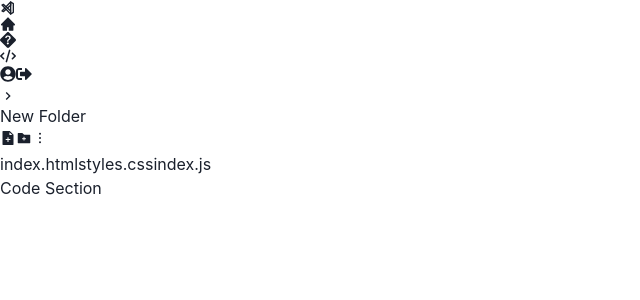
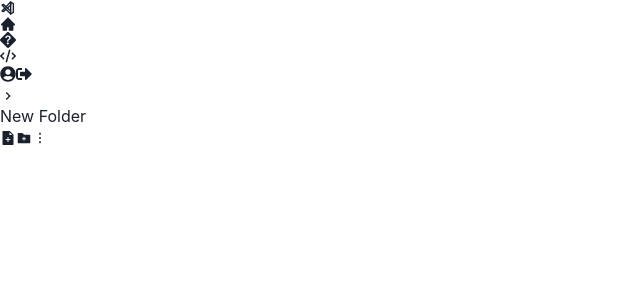
Before and after one commit to ijTuhin/code-editor, a React (Vite) app: page /dev in a window 1280 px wide. Shown: the top 300 px of the page, without its empty margins (0-640 px from the left). Built offline with nearby package versions, Linux system fonts and the light colour scheme.

Commit message:
get file name from tree

```diff
--- a/src/components/IDE/Dev/DevEditorSection/DevEditorSection.jsx
+++ b/src/components/IDE/Dev/DevEditorSection/DevEditorSection.jsx
@@ -1,14 +1,27 @@
-import React from "react";
+import React, { useEffect, useState } from "react";
+import { RxCross2 } from "react-icons/rx";
 
-export default function DevEditorSection() {
+export default function DevEditorSection({ opennedFile, setOpennedFile }) {
+  const [fileSelected, setFileSelected] = useState(opennedFile[0]);
   return (
     <div className={`w-full text-sm`}>
-      <nav className={`flex gap-x-1 py-3 border-b border-gray-800 w-full`}>
-        <button className={`pl-3 pr-1.5`}>index.html</button>
-        <button className={`px-1.5`}>styles.css</button>
-        <button className={`px-1.5`}>index.js</button>
+      <nav
+        className={`flex gap-x-1 mt-3 pb-1 px-1.5 border-b border-stone-800 w-full`}
+      >
+        {opennedFile.map((i, idx) => (
+          <button
+            onClick={() => setFileSelected(i)}
+            key={idx}
+            className={`px-1.5 py-1.5 flex items-center relative text-xs gap-x-1 rounded-tl-lg bg-stone-700/40`}
+          >
+            <span>{i}</span>
+            <span className={`relative top-[0.05rem]`}>
+              <RxCross2 />
+            </span>
+          </button>
+        ))}
       </nav>
-      <section className={`p-3`}>Code Section</section>
+      <section className={`p-3`}>Code Section of {fileSelected}</section>
     </div>
   );
 }
--- a/src/components/IDE/Dev/DevMainUI.jsx
+++ b/src/components/IDE/Dev/DevMainUI.jsx
@@ -1,14 +1,22 @@
-import React from "react";
 import SideMainNavBar from "../../Navbar/SideMainNavBar";
 import DevSideBar from "./DevSideBar/DevSideBar";
 import DevEditorSection from "./DevEditorSection/DevEditorSection";
+import { useState } from "react";
 
 export default function DevMainUI() {
+  const [opennedFile, setOpennedFile] = useState([]);
   return (
     <main className={`bg-stone-950 text-gray-400 lg:h-screen h-fit flex`}>
       <SideMainNavBar />
-      <DevSideBar/>
-      <DevEditorSection/>
+      <DevSideBar opennedFile={opennedFile} setOpennedFile={setOpennedFile} />
+      {opennedFile.length !== 0 ? (
+        <DevEditorSection
+          opennedFile={opennedFile}
+          setOpennedFile={setOpennedFile}
+        />
+      ) : (
+        <></>
+      )}
     </main>
   );
 }
--- a/src/components/IDE/Dev/DevSideBar/ChildFolder.jsx
+++ b/src/components/IDE/Dev/DevSideBar/ChildFolder.jsx
@@ -1,17 +1,32 @@
-import { useState } from 'react'
-import { MdKeyboardArrowDown, MdKeyboardArrowRight } from 'react-icons/md';
+import { useEffect, useState } from "react";
+import { MdKeyboardArrowDown, MdKeyboardArrowRight } from "react-icons/md";
 
-export default function ChildFolder({child, depth}) {
+export default function ChildFolder({
+  child,
+  depth,
+  setOpennedFile,
+}) {
   const [isExpanded, setIsExpanded] = useState(false);
   return (
     <>
-        <button onClick={() => setIsExpanded(prev => !prev)} className={`flex items-end gap-x-1 `}>
+      <button
+        onClick={() => {
+          setIsExpanded((prev) => !prev);
+          if (!child?.children) {
+            setOpennedFile((prev) => [child?.name, ...prev]);
+          }
+        }}
+        className={`flex items-end gap-x-1 `}
+      >
         {child?.children && (
-            <div >
+          <div>
             {isExpanded ? <MdKeyboardArrowDown /> : <MdKeyboardArrowRight />}
           </div>
         )}
-          <span className="name" style={{ paddingLeft: child?.children ? "" : "0.25rem" }} >
+        <span
+          className="name"
+          style={{ paddingLeft: child?.children ? "" : "0.25rem" }}
+        >
           {child?.name}
         </span>
       </button>
@@ -19,7 +34,12 @@ export default function ChildFolder({child, depth}) {
         {isExpanded && (
           <div style={{ paddingLeft: `5px` }}>
             {child?.children?.map((child) => (
-                <ChildFolder key={child.name} child={child} depth={depth + 1} />
+              <ChildFolder
+                key={child.name}
+                child={child}
+                depth={depth + 1}
+                setOpennedFile={setOpennedFile}
+              />
             ))}
           </div>
         )}
--- a/src/components/IDE/Dev/DevSideBar/DevSideBar.jsx
+++ b/src/components/IDE/Dev/DevSideBar/DevSideBar.jsx
@@ -1,11 +1,11 @@
 import FolderTree from "./FolderTree";
 
-export default function DevSideBar() {
+export default function DevSideBar({ opennedFile, setOpennedFile }) {
   return (
     <nav
       className={`flex flex-col items-start lg:h-screen lg:w-56 text-xs bg-gray-400/15 mx-0.5`}
     >
-      <FolderTree />
+      <FolderTree opennedFile={opennedFile} setOpennedFile={setOpennedFile} />
     </nav>
   );
 }
--- a/src/components/IDE/Dev/DevSideBar/FolderTree.jsx
+++ b/src/components/IDE/Dev/DevSideBar/FolderTree.jsx
@@ -3,7 +3,7 @@ import CreateFolder from "./CreateFolder";
 import ChildFolder from "./ChildFolder";
 import { MdKeyboardArrowDown, MdKeyboardArrowRight } from "react-icons/md";
 
-export default function FolderTree() {
+export default function FolderTree({ opennedFile, setOpennedFile }) {
   const depth = 0;
   const [isExpanded, setIsExpanded] = useState(false);
   const [tree, setTree] = useState({
@@ -65,7 +65,12 @@ export default function FolderTree() {
         {isExpanded && (
           <div style={{ paddingLeft: `5px` }}>
             {tree.children?.map((child) => (
-              <ChildFolder key={child.name} child={child} depth={depth + 1} />
+              <ChildFolder
+                key={child.name}
+                child={child}
+                depth={depth + 1}
+                setOpennedFile={setOpennedFile}
+              />
             ))}
           </div>
         )}
```
Lines whose indentation alone changed are shown as unchanged.
